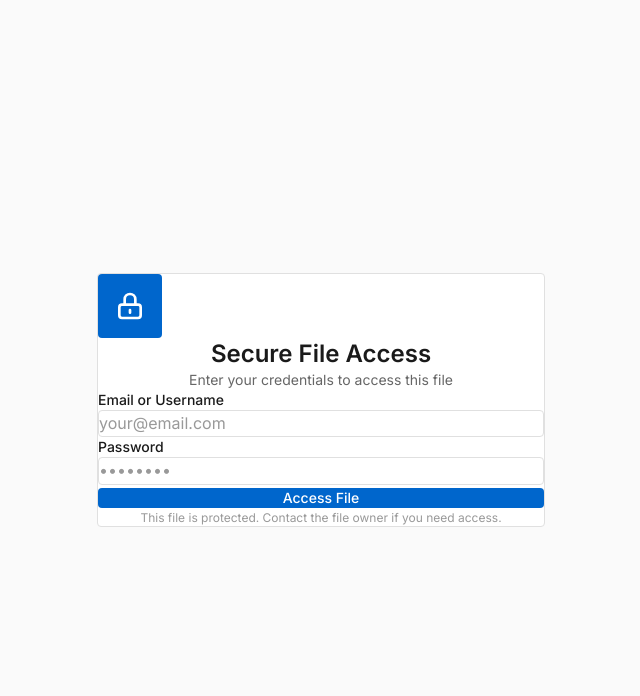
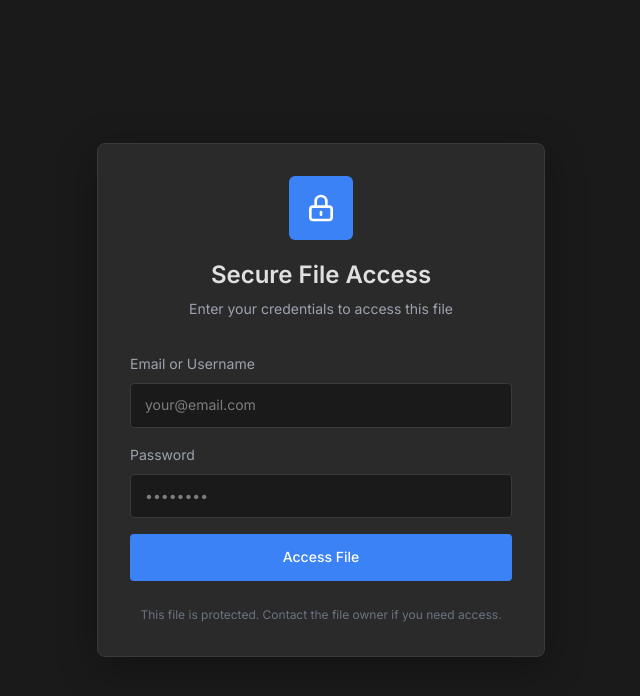
Before and after one commit to omsingh02/file-share, a Next.js app: page /1 in a window 1280 px wide. Shown: the top 696 px of the page, without its empty margins (319-959 px from the left). Built offline with nearby package versions, Linux system fonts and the light colour scheme.

Commit message:
UI updated

```diff
--- a/app/[shortCode]/page.tsx
+++ b/app/[shortCode]/page.tsx
@@ -2,7 +2,7 @@
 
 import { useState, useEffect } from 'react';
 import { useParams } from 'next/navigation';
-import { Card, Input, Button, LoadingSpinner } from '@/components/ui';
+import { LoadingSpinner } from '@/components/ui';
 import FilePreview from '@/components/public/FilePreview';
 
 export default function ShortCodePage() {
@@ -70,60 +70,162 @@ export default function ShortCodePage() {
     }
 
     return (
-        <div className="min-h-screen flex items-center justify-center p-4 bg-[var(--background)]">
-            <Card className="w-full max-w-md p-8">
-                <div className="text-center mb-8">
-                    <div className="w-16 h-16 bg-[var(--primary)] rounded mx-auto mb-4 flex items-center justify-center">
-                        <svg className="w-8 h-8 text-white" fill="none" stroke="currentColor" viewBox="0 0 24 24">
+        <div style={{
+            minHeight: '100vh',
+            display: 'flex',
+            alignItems: 'center',
+            justifyContent: 'center',
+            padding: '1rem',
+            backgroundColor: '#1a1a1a',
+        }}>
+            <div style={{
+                width: '100%',
+                maxWidth: '448px',
+                padding: '2rem',
+                backgroundColor: '#2a2a2a',
+                borderRadius: '8px',
+                border: '1px solid #3a3a3a',
+                boxShadow: '0 10px 40px rgba(0,0,0,0.3)',
+            }}>
+                <div style={{ textAlign: 'center', marginBottom: '2rem' }}>
+                    <div style={{
+                        width: '64px',
+                        height: '64px',
+                        backgroundColor: '#3b82f6',
+                        borderRadius: '6px',
+                        margin: '0 auto 1rem',
+                        display: 'flex',
+                        alignItems: 'center',
+                        justifyContent: 'center',
+                    }}>
+                        <svg style={{ width: '32px', height: '32px', color: 'white' }} fill="none" stroke="currentColor" viewBox="0 0 24 24">
                             <path strokeLinecap="round" strokeLinejoin="round" strokeWidth={2} d="M12 15v2m-6 4h12a2 2 0 002-2v-6a2 2 0 00-2-2H6a2 2 0 00-2 2v6a2 2 0 002 2zm10-10V7a4 4 0 00-8 0v4h8z" />
                         </svg>
                     </div>
-                    <h1 className="text-2xl font-semibold text-[var(--text)] mb-1">Secure File Access</h1>
-                    <p className="text-sm text-[var(--text-secondary)]">Enter your credentials to access this file</p>
+                    <h1 style={{
+                        fontSize: '1.5rem',
+                        fontWeight: 600,
+                        color: '#e0e0e0',
+                        marginBottom: '0.25rem',
+                        margin: '0 0 0.25rem 0',
+                    }}>Secure File Access</h1>
+                    <p style={{
+                        fontSize: '0.875rem',
+                        color: '#9ca3af',
+                        margin: 0,
+                    }}>Enter your credentials to access this file</p>
                 </div>
 
-                <form onSubmit={handleVerify} className="space-y-4">
-                    <Input
-                        label="Email or Username"
+                <form onSubmit={handleVerify} style={{
+                    display: 'flex',
+                    flexDirection: 'column',
+                    gap: '1rem',
+                }}>
+                    <div>
+                        <label style={{
+                            display: 'block',
+                            fontSize: '0.875rem',
+                            color: '#9ca3af',
+                            marginBottom: '0.5rem',
+                        }}>Email or Username</label>
+                        <input
                             value={userIdentifier}
                             onChange={(e) => setUserIdentifier(e.target.value)}
                             placeholder="your@email.com"
                             required
                             autoComplete="username"
+                            style={{
+                                width: '100%',
+                                padding: '0.625rem 0.875rem',
+                                borderRadius: '4px',
+                                border: '1px solid #3a3a3a',
+                                backgroundColor: '#1a1a1a',
+                                color: '#e0e0e0',
+                                fontSize: '0.875rem',
+                                outline: 'none',
+                            }}
+                            onFocus={(e) => e.target.style.borderColor = '#3b82f6'}
+                            onBlur={(e) => e.target.style.borderColor = '#3a3a3a'}
                         />
+                    </div>
 
-                    <Input
-                        label="Password"
+                    <div>
+                        <label style={{
+                            display: 'block',
+                            fontSize: '0.875rem',
+                            color: '#9ca3af',
+                            marginBottom: '0.5rem',
+                        }}>Password</label>
+                        <input
                             type="password"
                             value={password}
                             onChange={(e) => setPassword(e.target.value)}
                             placeholder="••••••••"
                             required
                             autoComplete="current-password"
+                            style={{
+                                width: '100%',
+                                padding: '0.625rem 0.875rem',
+                                borderRadius: '4px',
+                                border: '1px solid #3a3a3a',
+                                backgroundColor: '#1a1a1a',
+                                color: '#e0e0e0',
+                                fontSize: '0.875rem',
+                                outline: 'none',
+                            }}
+                            onFocus={(e) => e.target.style.borderColor = '#3b82f6'}
+                            onBlur={(e) => e.target.style.borderColor = '#3a3a3a'}
                         />
+                    </div>
 
                     {error && (
-                        <div className="p-3 rounded bg-red-50 border border-red-200 dark:bg-red-950 dark:border-red-900">
-                            <p className="text-sm text-red-700 dark:text-red-400">{error}</p>
+                        <div style={{
+                            padding: '0.75rem',
+                            borderRadius: '4px',
+                            backgroundColor: '#7f1d1d',
+                            border: '1px solid #ef4444',
+                        }}>
+                            <p style={{ fontSize: '0.875rem', color: '#fecaca', margin: 0 }}>{error}</p>
                         </div>
                     )}
 
-                    <Button
+                    <button
                         type="submit"
-                        variant="primary"
-                        className="w-full"
-                        isLoading={isVerifying}
+                        disabled={isVerifying}
+                        style={{
+                            width: '100%',
+                            padding: '0.75rem',
+                            fontSize: '0.875rem',
+                            fontWeight: 500,
+                            color: 'white',
+                            backgroundColor: '#3b82f6',
+                            border: 'none',
+                            borderRadius: '4px',
+                            cursor: isVerifying ? 'not-allowed' : 'pointer',
+                            opacity: isVerifying ? 0.6 : 1,
+                            transition: 'all 0.2s',
+                        }}
+                        onMouseEnter={(e) => {
+                            if (!isVerifying) e.currentTarget.style.backgroundColor = '#2563eb';
+                        }}
+                        onMouseLeave={(e) => {
+                            if (!isVerifying) e.currentTarget.style.backgroundColor = '#3b82f6';
+                        }}
                     >
-                        Access File
-                    </Button>
+                        {isVerifying ? 'Verifying...' : 'Access File'}
+                    </button>
                 </form>
 
-                <div className="mt-6 text-center">
-                    <p className="text-xs text-[var(--text-muted)]">
+                <div style={{ marginTop: '1.5rem', textAlign: 'center' }}>
+                    <p style={{
+                        fontSize: '0.75rem',
+                        color: '#6b7280',
+                        margin: 0,
+                    }}>
                         This file is protected. Contact the file owner if you need access.
                     </p>
                 </div>
-            </Card>
+            </div>
         </div>
     );
 }
```
Lines whose indentation alone changed are shown as unchanged.
